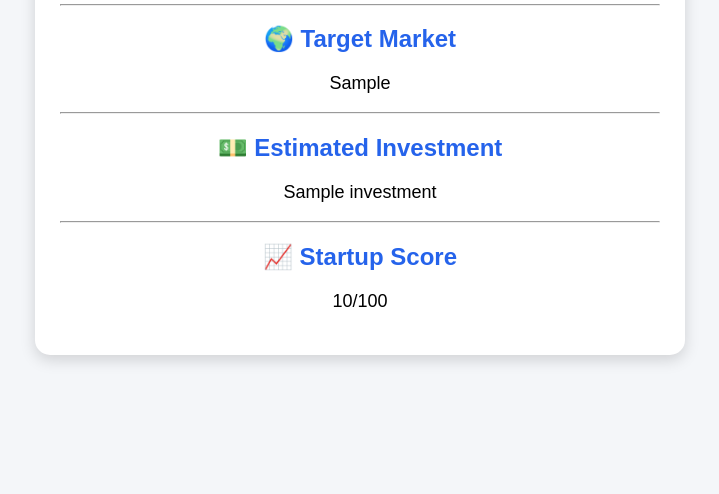
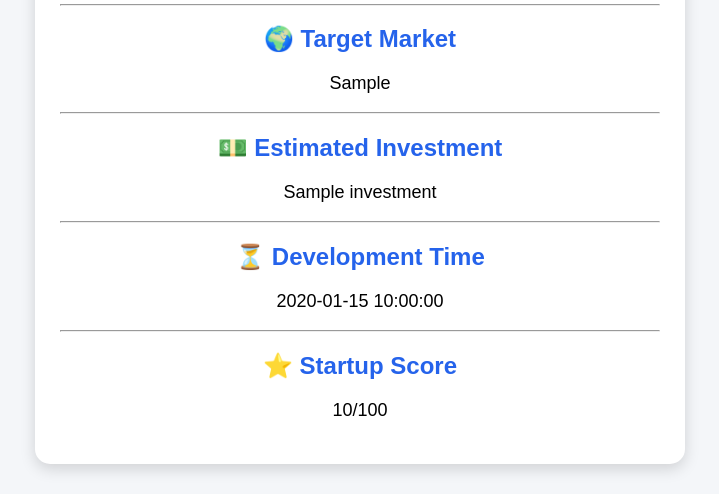
Before and after one commit to Vaishnaviv-p/AI-Startup-Idea-Generator, a Flask app: template templates/index.html in a window 1280 px wide. Shown: the part 800-1294 px from the top of the page, without its empty margins (280-999 px from the left). Before the commit the page ends 1163 px from the top, so only its background shows below. Run offline with Flask 3, Linux system fonts and the light colour scheme; the template is opened without the code that fills it: most values are stand-ins (such as "Sample title", 1, 10 or a date in 2020).

Commit message:
Added development time

```diff
--- a/templates/index.html
+++ b/templates/index.html
@@ -68,7 +68,12 @@ Generate
 
         <hr>
 
-<h2>📈 Startup Score</h2>
+        <h2>⏳ Development Time</h2>
+        <p>{{ result.development_time }}</p>
+
+        <hr>
+
+        <h2>⭐ Startup Score</h2>
         <p>{{ result.score }}/100</p>
 
     </div>
@@ -76,4 +81,5 @@ Generate
     {% endif %}
 
 </body>
+
 </html>
--- a/webapp.py
+++ b/webapp.py
@@ -24,6 +24,7 @@ def home():
             "TechSphere"
         ]
 
+        # ---------------- HEALTHCARE ----------------
         if industry.lower() == "healthcare":
 
             ideas = [
@@ -55,7 +56,9 @@ def home():
 
             target_market = "Global"
             investment = "₹15 Lakhs"
+            development_time = "8 Months"
 
+        # ---------------- EDUCATION ----------------
         elif industry.lower() == "education":
 
             ideas = [
@@ -87,6 +90,9 @@ def home():
 
             target_market = "National"
             investment = "₹8 Lakhs"
+            development_time = "5 Months"
+
+        # ---------------- FINANCE ----------------
 
         elif industry.lower() == "finance":
 
@@ -119,6 +125,9 @@ def home():
 
             target_market = "Global"
             investment = "₹25 Lakhs"
+            development_time = "10 Months"
+
+        # ---------------- AGRICULTURE ----------------
 
         elif industry.lower() == "agriculture":
 
@@ -151,6 +160,8 @@ def home():
 
             target_market = "Rural & Global"
             investment = "₹12 Lakhs"
+            development_time = "7 Months"
+                    # ---------------- DEFAULT ----------------
 
         else:
 
@@ -184,6 +195,7 @@ def home():
 
             target_market = "Global"
             investment = "₹10 Lakhs"
+            development_time = "6 Months"
 
         result = {
             "name": random.choice(startup_names),
@@ -193,11 +205,13 @@ def home():
             "description": random.choice(descriptions),
             "target_market": target_market,
             "investment": investment,
+            "development_time": development_time,
             "score": random.randint(75, 100),
             "industry": industry
         }
 
     return render_template("index.html", result=result)
 
+
 if __name__ == "__main__":
     app.run(debug=True)
```
Lines whose indentation alone changed are shown as unchanged.
